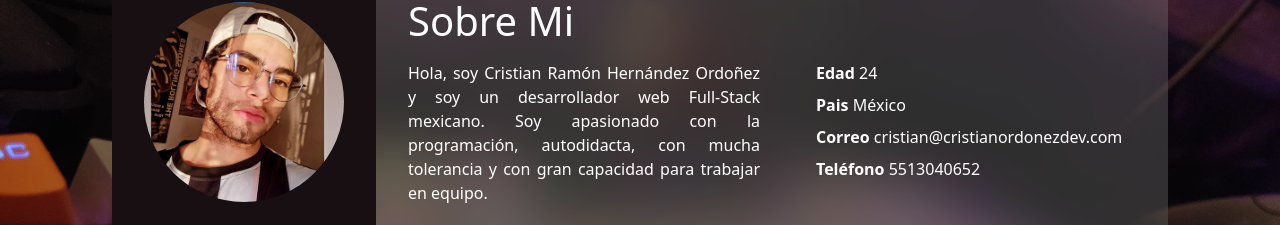
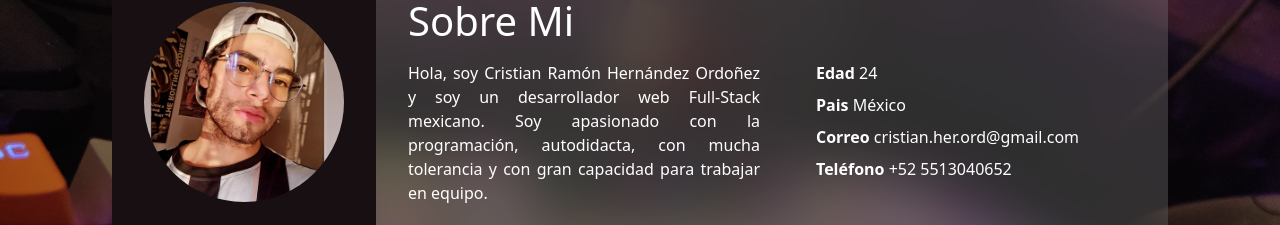
Before and after one commit to cristianordonezdev/portfolio, a Vue app: page /about in a window 1280 px wide. Shown: the part 141-366 px from the top of the page. Built offline with nearby package versions, Linux system fonts and the light colour scheme.

Commit message:
fix(contact): fix the about view with the proper contact info

```diff
--- a/src/views/AboutView.vue
+++ b/src/views/AboutView.vue
@@ -15,8 +15,8 @@ const age = (): number => {
 const list_data = ref([
   {strong: 'Edad', value: age()},
   {strong: 'Pais', value: 'México'},
-  {strong: 'Correo', value: 'cristian@cristianordonezdev.com'},
-  {strong: 'Teléfono', value: '5513040652'},
+  {strong: 'Correo', value: 'cristian.her.ord@gmail.com'},
+  {strong: 'Teléfono', value: '+52 5513040652'},
 ])
 
 </script>
```
